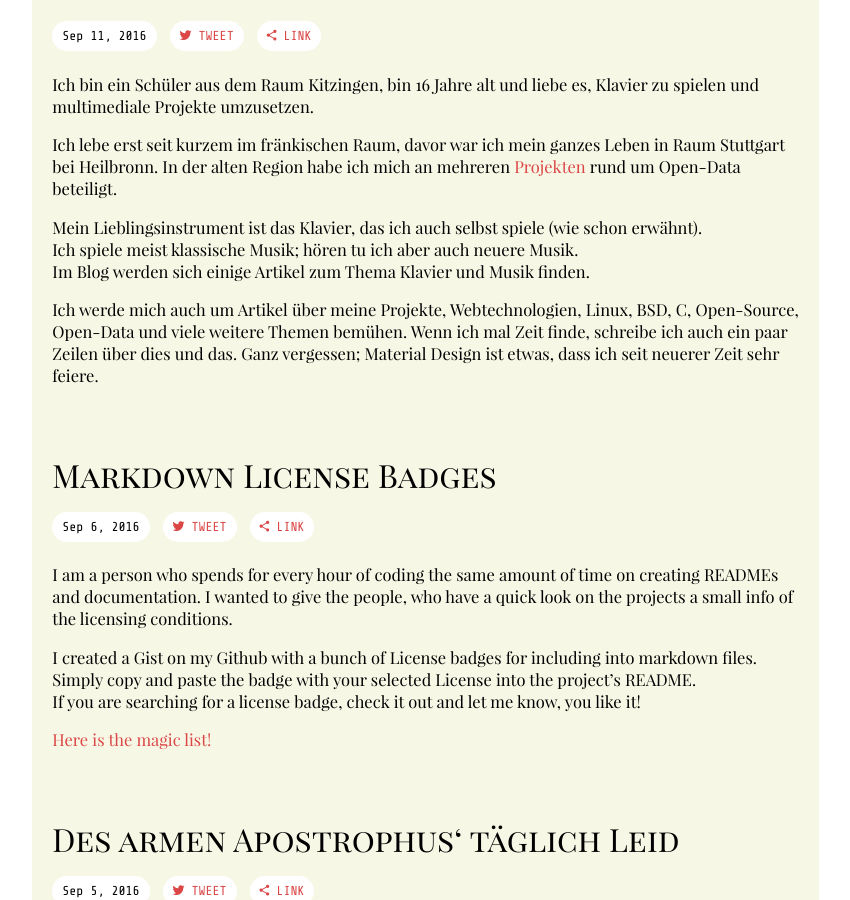
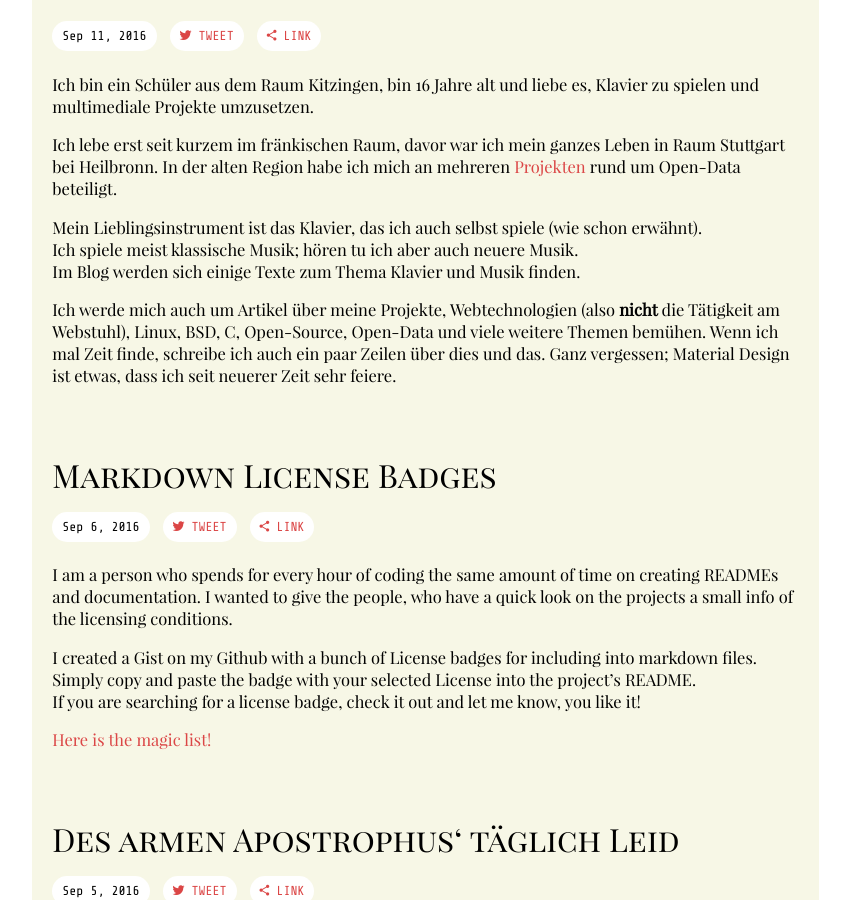
Before and after one commit to NishkaDG/lukas-h.github.io, a Jekyll site: the page built from index.html, in a window 1280 px wide and 900 px high, scrolled down 2092 px. Shown: the whole window, without its empty margins (411-1261 px from the left). Built offline with Jekyll 4.4.1, drawn with Linux system fonts in a browser that asks for light colours; some web fonts are replaced.

Commit message:
Mr Hyde was here …

```diff
--- a/_posts/2016-09-11-ueber-mich.md
+++ b/_posts/2016-09-11-ueber-mich.md
@@ -12,9 +12,9 @@ an mehreren [Projekten](https://github.com/opendata-heilbronn) rund um Open-Data
 Mein Lieblingsinstrument ist das Klavier, das ich auch selbst spiele
 (wie schon erwähnt).
 Ich spiele meist klassische Musik; hören tu ich aber auch neuere Musik.
-Im Blog werden sich einige Artikel zum Thema Klavier und Musik finden.
+Im Blog werden sich einige Texte zum Thema Klavier und Musik finden.
 
 Ich werde mich auch um Artikel über meine Projekte,
-Webtechnologien, Linux, BSD, C, Open-Source, Open-Data und viele weitere Themen bemühen.
+Webtechnologien (also **nicht** die Tätigkeit am Webstuhl), Linux, BSD, C, Open-Source, Open-Data und viele weitere Themen bemühen.
 Wenn ich mal Zeit finde, schreibe ich auch ein paar Zeilen über dies und das.
 Ganz vergessen; Material Design ist etwas, dass ich seit neuerer Zeit sehr feiere.
```
Also changed, not shown: _drafts/Rachaninoff-Records.md (added, +5 -0 lines).
